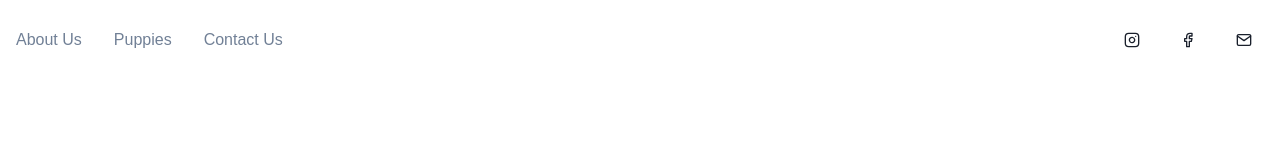
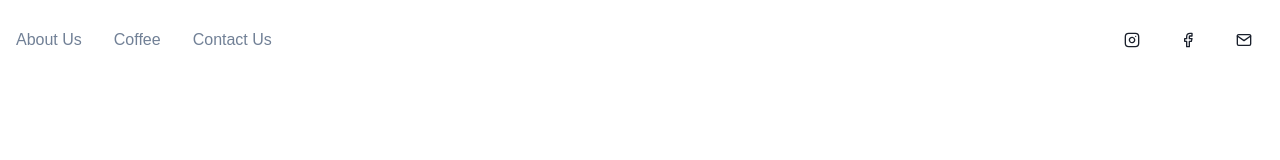
Before and after one commit to thrd-coffee-company/thrd-site, a Next.js app: page / in a window 1280 px wide. Shown: the top 160 px of the page. Built offline with nearby package versions, Linux system fonts and the light colour scheme; a web font is replaced by a local one.

Commit message:
chore: trigger v2 deploy

```diff
--- a/src/components/navbar/navbar.tsx
+++ b/src/components/navbar/navbar.tsx
@@ -22,8 +22,8 @@ const NAV_ITEMS = [
     href: "/about",
   },
   {
-    label: "Puppies",
-    href: "/puppies",
+    label: "Coffee",
+    href: "/coffee",
   },
   {
     label: "Contact Us",
```
